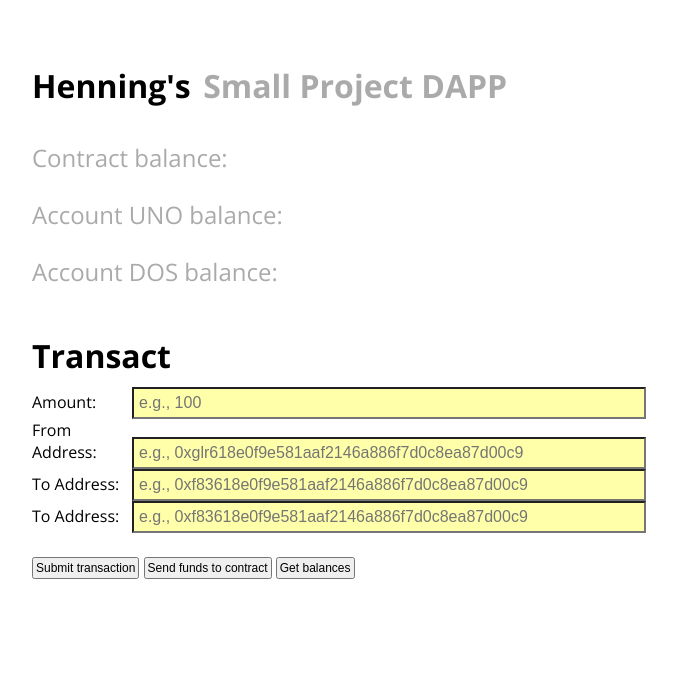
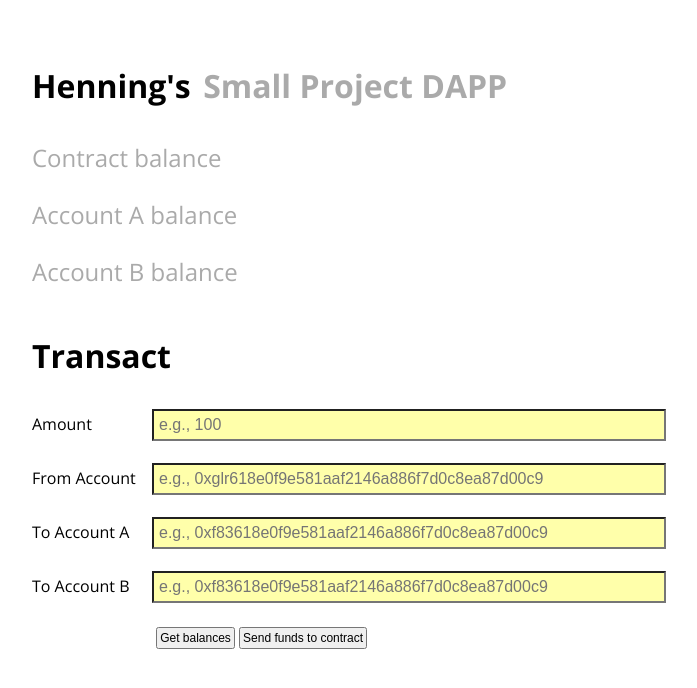
Before and after one commit to henning70/b9lab-wk3_small_project, a plain HTML site: page app/index.html in a window 1280 px wide. Shown: the whole page, without its empty margins (160-857 px from the left). Drawn offline with nearby package versions, Linux system fonts and the light colour scheme; files that its build step writes are made by us from their sources; files whose address does not match are found by name.

Commit message:
Small improvements

```diff
--- a/app/index.html
+++ b/app/index.html
@@ -10,19 +10,19 @@
 <body onload="setValues()">
   <h1>Henning's&nbsp;</h1>
   <h2>Small Project DAPP</h2>
-  <h3>Contract balance: <span class="black"><span id="contract_balance"></span></span></h3>
-  <h3>Account UNO balance: <span class="black"><span id="acc_a_balance"></span></span></h3>
-  <h3>Account DOS balance: <span class="black"><span id="acc_b_balance"></span></span></h3>
+  <h3>Contract balance <span class="black"><span id="contract_balance"></span></span></h3>
+  <h3>Account A balance <span class="black"><span id="acc_a_balance"></span></span></h3>
+  <h3>Account B balance <span class="black"><span id="acc_b_balance"></span></span></h3>
 
   <br>
   <h1>Transact</h1>
-  <br><label for="send_amount">Amount:</label><input type="text" id="send_amount" placeholder="e.g., 100"></input>
-  <br><label for="sender">From Address:</label><input type="text" id="sender" placeholder="e.g., 0xglr618e0f9e581aaf2146a886f7d0c8ea87d00c9"></input>
-  <br><label for="to_acc_a">To Address:</label><input type="text" id="to_acc_a" placeholder="e.g., 0xf83618e0f9e581aaf2146a886f7d0c8ea87d00c9"></input>
-  <br><label for="to_acc_b">To Address:</label><input type="text" id="to_acc_b" placeholder="e.g., 0xf83618e0f9e581aaf2146a886f7d0c8ea87d00c9"></input>
-  <br><br><button id="submit" onclick="sendSplitAmount()">Submit transaction</button>
+  <br><br><label for="send_amount">Amount</label><input type="text" id="send_amount" placeholder="e.g., 100"></input>
+  <br><br><label for="sender">From Account</label><input type="text" id="sender" placeholder="e.g., 0xglr618e0f9e581aaf2146a886f7d0c8ea87d00c9"></input>
+  <br><br><label for="to_acc_a">To Account A</label><input type="text" id="to_acc_a" placeholder="e.g., 0xf83618e0f9e581aaf2146a886f7d0c8ea87d00c9"></input>
+  <br><br><label for="to_acc_b">To Account B</label><input type="text" id="to_acc_b" placeholder="e.g., 0xf83618e0f9e581aaf2146a886f7d0c8ea87d00c9"></input>
+  <br><br><label "buttons_area"></label>
+  <button id="submit" onclick="setBalances()">Get balances</button>
   <button id="submit" onclick="sendAmountToContract()">Send funds to contract</button>
-  <button id="submit" onclick="setBalances()">Get balances</button>
   <br><br>
   <span id="status"></span>
 </body>
--- a/app/stylesheets/app.css
+++ b/app/stylesheets/app.css
@@ -7,7 +7,7 @@ body {
 
 label {
   display: inline-block;
-  width: 100px;
+  width: 120px;
 }
 
 input {
--- a/build/app.css
+++ b/build/app.css
@@ -9,7 +9,7 @@ body {
 
 label {
   display: inline-block;
-  width: 100px;
+  width: 120px;
 }
 
 input {
```
Also changed, not shown: build/index.html (+9 -9 lines).
